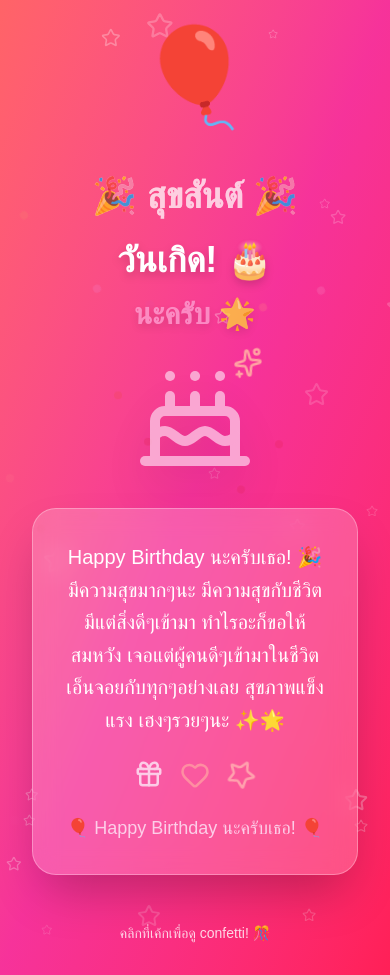
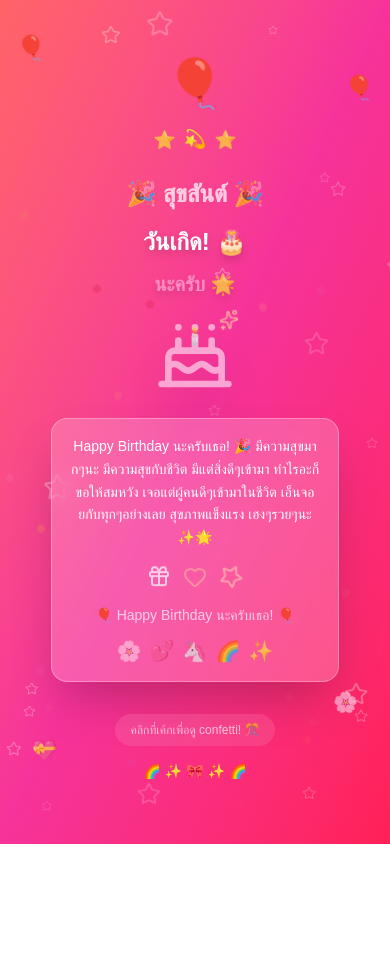
Before and after one commit to TeerapongP/birthday-website, a Next.js app: page / in a window 390 px wide. After the commit the page ends 844 px from the top, so only its background shows below. Built offline with nearby package versions, Linux system fonts and the light colour scheme.

Commit message:
Enhance birthday celebration visuals with additional emojis and colors, improve layout responsiveness, and add decorative elements.

```diff
--- a/src/app/page.tsx
+++ b/src/app/page.tsx
@@ -15,8 +15,8 @@ export default function BirthdayWebsite(): JSX.Element {
   const [currentEmoji, setCurrentEmoji] = useState<number>(0);
   const [isClient, setIsClient] = useState<boolean>(false);
 
-  const emojis: string[] = ['🎂', '🎉', '🎈', '🎁', '🌟', '💖'];
-  const colors: string[] = ['#ef4444', '#f87171', '#fb7185', '#f472b6', '#ec4899', '#e11d48'];
+  const emojis: string[] = ['🎂', '🎉', '🎈', '🎁', '🌟', '💖', '🦄', '🌈', '🍰', '🎊'];
+  const colors: string[] = ['#ef4444', '#f87171', '#fb7185', '#f472b6', '#ec4899', '#e11d48', '#fbbf24', '#60a5fa'];
 
   useEffect(() => {
     setIsClient(true);
@@ -91,68 +91,103 @@ export default function BirthdayWebsite(): JSX.Element {
       )}
 
       {/* Main Content */}
-      <div className="relative z-10 flex flex-col items-center justify-center min-h-screen p-8 text-center">
+      <div className="relative z-10 flex flex-col items-center justify-center min-h-screen p-4 sm:p-6 md:p-8 text-center">
+
+        {/* เพิ่มลูกโป่งลอยน่ารักๆ */}
+        <div className="absolute top-10 left-4 sm:left-10 animate-bounce text-2xl sm:text-3xl" style={{ animationDelay: '0.5s' }}>🎈</div>
+        <div className="absolute top-20 right-4 sm:right-10 animate-bounce text-2xl sm:text-3xl" style={{ animationDelay: '1.5s' }}>🎈</div>
+        <div className="absolute bottom-20 left-8 sm:left-16 animate-pulse text-xl sm:text-2xl">💝</div>
+        <div className="absolute bottom-32 right-8 sm:right-16 animate-pulse text-xl sm:text-2xl">🌸</div>
+
         {/* Header Animation */}
-        <div className="mb-8 transform transition-all duration-1000 hover:scale-110">
-          <div className="text-8xl mb-4 animate-bounce">
+        <div className="mb-6 sm:mb-8 transform transition-all duration-1000 hover:scale-110">
+          <div className="text-5xl sm:text-6xl md:text-7xl lg:text-8xl mb-4 animate-bounce">
             {emojis[currentEmoji]}
+          </div>
+          {/* เพิ่มดาวน่ารักรอบๆ */}
+          <div className="flex justify-center space-x-2 sm:space-x-3 text-lg sm:text-xl md:text-2xl">
+            <span className="animate-pulse">⭐</span>
+            <span className="animate-bounce">💫</span>
+            <span className="animate-pulse">⭐</span>
           </div>
         </div>
 
         {/* Main Title */}
         <div className={`transform transition-all duration-1000 ${showMessage ? 'translate-y-0 opacity-100' : 'translate-y-10 opacity-0'}`}>
-          <h1 className="text-4xl md:text-4xl font-bold text-white mb-6 bg-gradient-to-r from-white via-pink-200 to-red-200 bg-clip-text text-transparent animate-pulse">
+          <h1 className="text-2xl sm:text-3xl md:text-4xl font-bold text-white mb-4 bg-gradient-to-r from-white via-pink-200 to-red-200 bg-clip-text text-transparent animate-pulse">
             🎉 สุขสันต์ 🎉
           </h1>
 
-          <h2 className="text-4xl md:text-4xl font-bold text-white mb-4 drop-shadow-lg">
+          <h2 className="text-2xl sm:text-3xl md:text-4xl font-bold text-white mb-3 drop-shadow-lg">
             วันเกิด! 🎂
           </h2>
 
-          <h3 className="text-3xl md:text-4xl font-bold text-pink-300 mb-6 drop-shadow-lg animate-pulse">
+          <h3 className="text-xl sm:text-2xl md:text-3xl font-bold text-pink-300 mb-4 drop-shadow-lg animate-pulse">
             นะครับ 🌟
           </h3>
         </div>
 
         {/* Interactive Cake */}
         <div
-          className="mb-8 cursor-pointer transform transition-all duration-300 hover:scale-110 hover:rotate-3"
+          className="mb-6 cursor-pointer transform transition-all duration-300 hover:scale-110 hover:rotate-3 active:scale-95"
           onClick={handleCakeClick}
         >
           <div className="relative">
-            <Cake size={120} className="text-pink-200 drop-shadow-2xl animate-pulse" />
-            <div className="absolute -top-2 -right-2">
-              <Sparkles size={30} className="text-red-300 animate-spin" />
+            <Cake size={80} className="sm:w-24 sm:h-24 md:w-32 md:h-32 text-pink-200 drop-shadow-2xl animate-pulse" />
+            <div className="absolute -top-1 -right-1 sm:-top-2 sm:-right-2">
+              <Sparkles size={20} className="sm:w-6 sm:h-6 md:w-8 md:h-8 text-red-300 animate-spin" />
+            </div>
+            {/* เพิ่มเทียนน่ารักๆ */}
+            <div className="absolute top-2 left-1/2 transform -translate-x-1/2">
+              <div className="text-yellow-300 text-lg sm:text-xl animate-pulse">🕯️</div>
             </div>
           </div>
         </div>
 
         {/* Message */}
-        <div className={`max-w-2xl mx-auto transform transition-all duration-1000 delay-500 ${showMessage ? 'translate-y-0 opacity-100' : 'translate-y-10 opacity-0'}`}>
-          <div className="bg-white/20 backdrop-blur-md rounded-3xl p-8 border border-white/30 shadow-2xl">
-            <p className="text-xl md:text-2xl text-white mb-6 leading-relaxed">
+        <div className={`max-w-xs sm:max-w-md md:max-w-2xl mx-auto px-4 transform transition-all duration-1000 delay-500 ${showMessage ? 'translate-y-0 opacity-100' : 'translate-y-10 opacity-0'}`}>
+          <div className="bg-white/20 backdrop-blur-md rounded-2xl sm:rounded-3xl p-4 sm:p-6 md:p-8 border border-white/30 shadow-2xl">
+            <p className="text-sm sm:text-base md:text-xl lg:text-2xl text-white mb-4 sm:mb-6 leading-relaxed">
               Happy Birthday นะครับเธอ! 🎉 มีความสุขมากๆนะ มีความสุขกับชีวิต มีแต่สิ่งดีๆเข้ามา
               ทำไรอะก็ขอให้สมหวัง เจอแต่ผู้คนดีๆเข้ามาในชีวิต เอ็นจอยกับทุกๆอย่างเลย
               สุขภาพแข็งแรง เฮงๆรวยๆนะ ✨🌟
             </p>
 
-            <div className="flex justify-center space-x-4 mb-6">
-              <Gift className="text-pink-200 animate-bounce" size={30} />
-              <Heart className="text-red-300 animate-pulse" size={30} />
-              <Star className="text-rose-300 animate-spin" size={30} />
+            <div className="flex justify-center space-x-3 sm:space-x-4 mb-4 sm:mb-6">
+              <Gift className="text-pink-200 animate-bounce w-6 h-6 sm:w-7 sm:h-7 md:w-8 md:h-8" />
+              <Heart className="text-red-300 animate-pulse w-6 h-6 sm:w-7 sm:h-7 md:w-8 md:h-8" />
+              <Star className="text-rose-300 animate-spin w-6 h-6 sm:w-7 sm:h-7 md:w-8 md:h-8" />
             </div>
 
-            <p className="text-lg text-pink-200 font-medium">
+            <p className="text-sm sm:text-base md:text-lg text-pink-200 font-medium mb-3">
               🎈 Happy Birthday นะครับเธอ! 🎈
             </p>
+
+            {/* เพิ่มตกแต่งน่ารักๆ */}
+            <div className="flex justify-center space-x-2 text-xl sm:text-2xl animate-pulse">
+              <span>🌸</span>
+              <span>💕</span>
+              <span>🦄</span>
+              <span>🌈</span>
+              <span>✨</span>
+            </div>
           </div>
         </div>
 
         {/* Footer */}
-        <div className={`mt-12 transform transition-all duration-1000 delay-1000 ${showMessage ? 'translate-y-0 opacity-100' : 'translate-y-10 opacity-0'}`}>
-          <p className="text-white/80 text-sm">
-            คลิกที่เค้กเพื่อดู confetti! 🎊
-          </p>
+        <div className={`mt-8 sm:mt-12 transform transition-all duration-1000 delay-1000 ${showMessage ? 'translate-y-0 opacity-100' : 'translate-y-10 opacity-0'}`}>
+          <div className="bg-white/10 backdrop-blur-sm rounded-full px-4 py-2 mb-4">
+            <p className="text-white/90 text-xs sm:text-sm animate-pulse">
+              คลิกที่เค้กเพื่อดู confetti! 🎊
+            </p>
+          </div>
+          <div className="flex justify-center space-x-1 text-sm sm:text-base animate-bounce">
+            <span>🌈</span>
+            <span>✨</span>
+            <span>🎀</span>
+            <span>✨</span>
+            <span>🌈</span>
+          </div>
         </div>
       </div>
 
```
